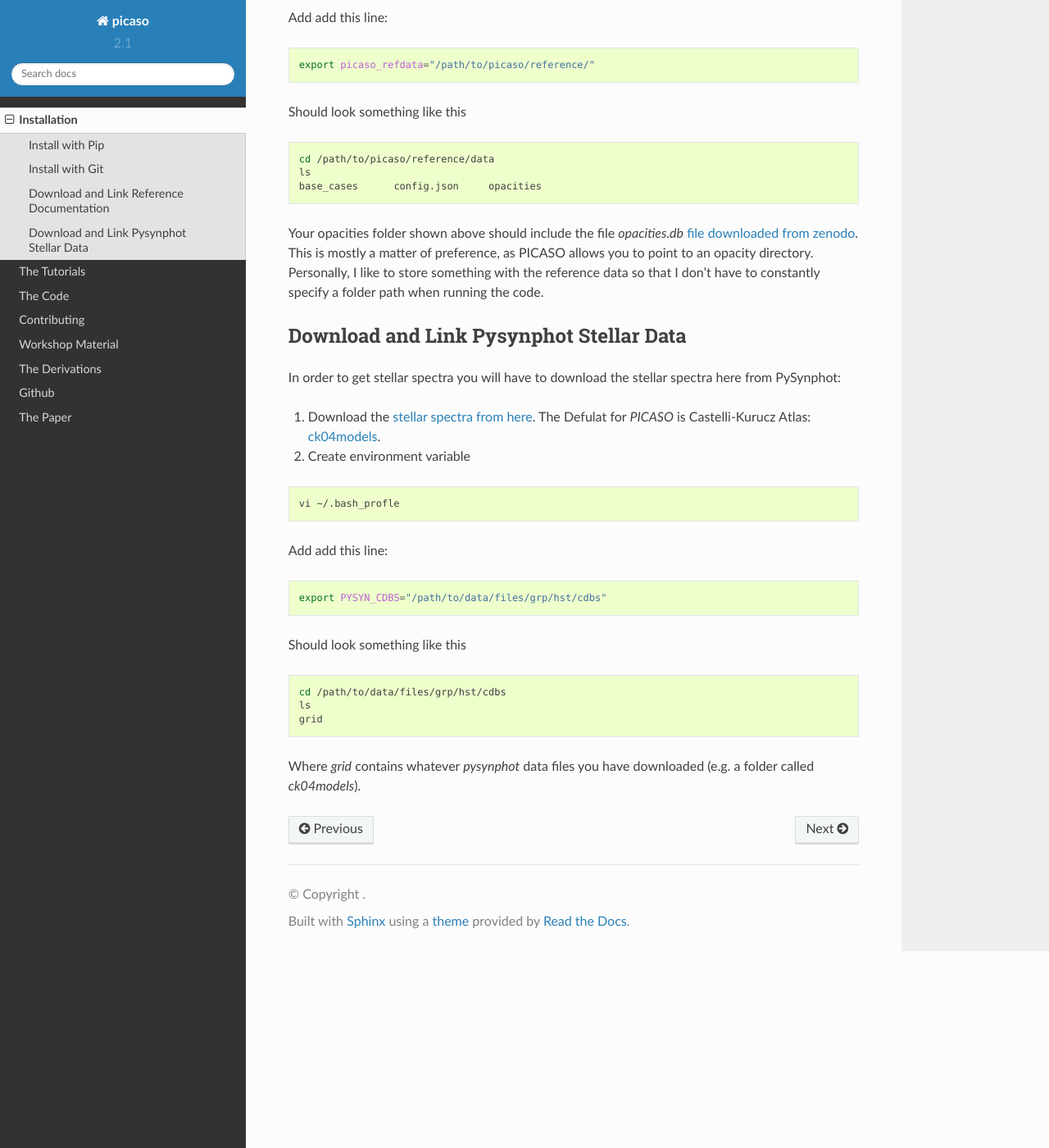
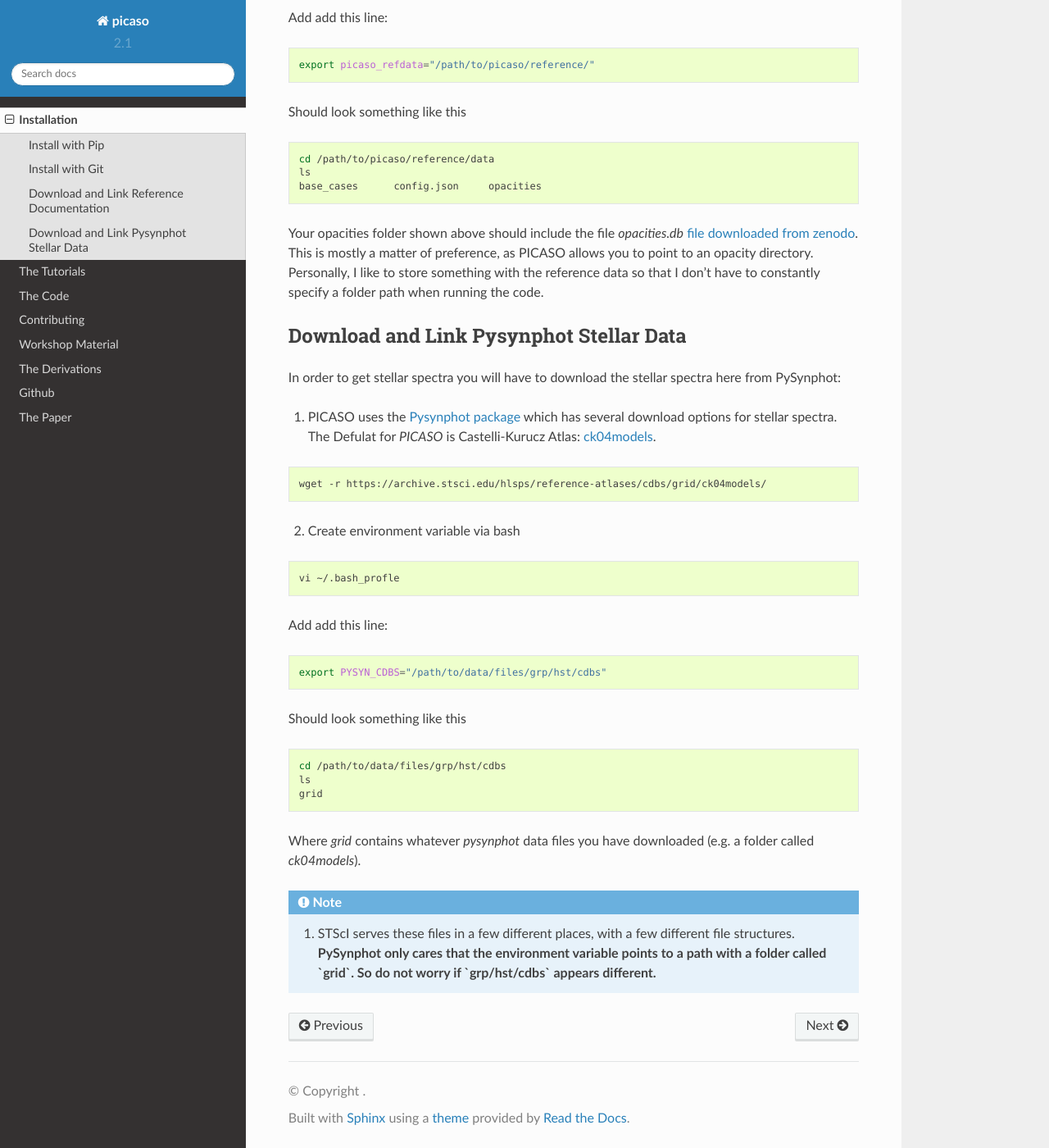
Before and after one commit to natashabatalha/picaso, a Sphinx documentation site: the page built from docs/installation.rst, in a window 1280 px wide and 1400 px high, scrolled down 672 px. Shown: the whole window at 82% size. Built offline with Sphinx 7.4.7 and the Read the Docs theme 2.0.0, drawn with Linux system fonts in a browser that asks for light colours; pages that are not in the unit, such as notebooks, are missing from menus.

```diff
--- a/docs/conf.py
+++ b/docs/conf.py
@@ -39,11 +39,13 @@
     'sphinx.ext.mathjax',
     'sphinx.ext.githubpages',
     'sphinx.ext.napoleon',
-    'nbsphinx']
+    'nbsphinx',
+    'sphinxcontrib.bibtex']
 
 nbsphinx_allow_errors = True
 nbsphinx_execute = 'never'
 
+bibtex_bibfiles = ['refs.bib']
 # Add any paths that contain templates here, relative to this directory.
 templates_path = ['_templates']
 
--- a/docs/installation.rst
+++ b/docs/installation.rst
@@ -53,9 +53,13 @@
 
 In order to get stellar spectra you will have to download the stellar spectra here from PySynphot:
 
-1) Download the `stellar spectra from here <https://pysynphot.readthedocs.io/en/latest/appendixa.html>`_. The Defulat for `PICASO` is Castelli-Kurucz Atlas: `ck04models <https://archive.stsci.edu/hlsps/reference-atlases/cdbs/grid/ck04models/>`_.
+1) PICASO uses the `Pysynphot package <https://pysynphot.readthedocs.io/en/latest/appendixa.html>`_ which has several download options for stellar spectra. The Defulat for `PICASO` is Castelli-Kurucz Atlas: `ck04models <https://archive.stsci.edu/hlsps/reference-atlases/cdbs/grid/ck04models/>`_.
 
-2) Create environment variable
+.. code-block:: bash
+
+	wget -r https://archive.stsci.edu/hlsps/reference-atlases/cdbs/grid/ck04models/
+
+2) Create environment variable via bash
 
 .. code-block:: bash
 
@@ -76,3 +80,7 @@
 	grid
 
 Where `grid` contains whatever `pysynphot` data files you have downloaded (e.g. a folder called `ck04models`).
+
+.. note::
+
+	1. STScI serves these files in a few different places, with a few different file structures. **PySynphot only cares that the environment variable points to a path with a folder called `grid`. So do not worry if `grp/hst/cdbs` appears different.**
```
Also changed, not shown: 1 other file.
